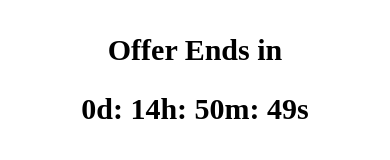
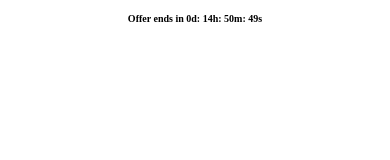
Before and after one commit to Jayvarshinee/Countdown_Timer, a plain HTML site: page index.html in a window 390 px wide. Drawn offline with Linux system fonts and the light colour scheme.

Commit message:
Update index.html

```diff
--- a/index.html
+++ b/index.html
@@ -5,7 +5,7 @@
     <meta name="viewport" content="width=device-width, initial-scale=1.0">
     <title>Timer</title>
     <style>
-      h2,div {
+      div {
         text-align: center;
         width: 100%;
         font-size: 30px;
@@ -14,10 +14,22 @@
         color: #000;
         display:inline-block;
     }
+	    /* Media Query for Mobile Devices */
+     @media (max-width: 480px) {
+            div {
+               font-size: 10px;
+            }
+        }
+
+        /* Media Query for low resolution  Tablets, Ipads */
+        @media (min-width: 481px) and (max-width: 767px) {
+            div {
+                font-size: 10px;
+            }
+        }
   </style>
 </head>
 <body>
-  <h2>Offer Ends in </h2>
   <div id="countdown-timer"></div>
   <script>
 	var date = new Date();
@@ -42,7 +54,7 @@
   	var seconds = Math.floor((distance % (1000 * 60)) / 1000);
 
   	// Output the result in an element with id="demo"
-  	document.getElementById("countdown-timer").innerHTML = days + "d: " + hours + "h: "+ minutes + "m: " + seconds + "s ";
+  	document.getElementById("countdown-timer").innerHTML = "Offer ends in " +days + "d: " + hours + "h: "+ minutes + "m: " + seconds + "s ";
 
   	// If the count down is over, write some text
   	if (distance < 0) {
```
